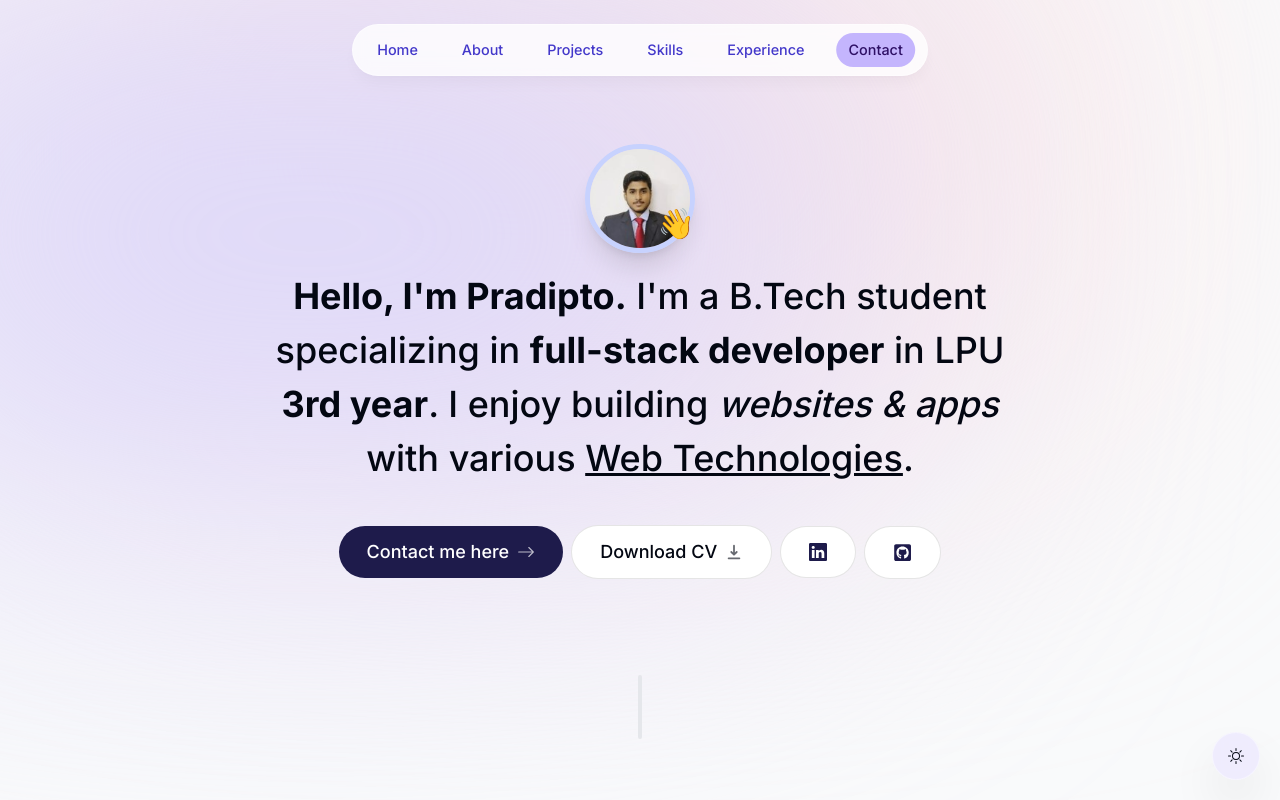
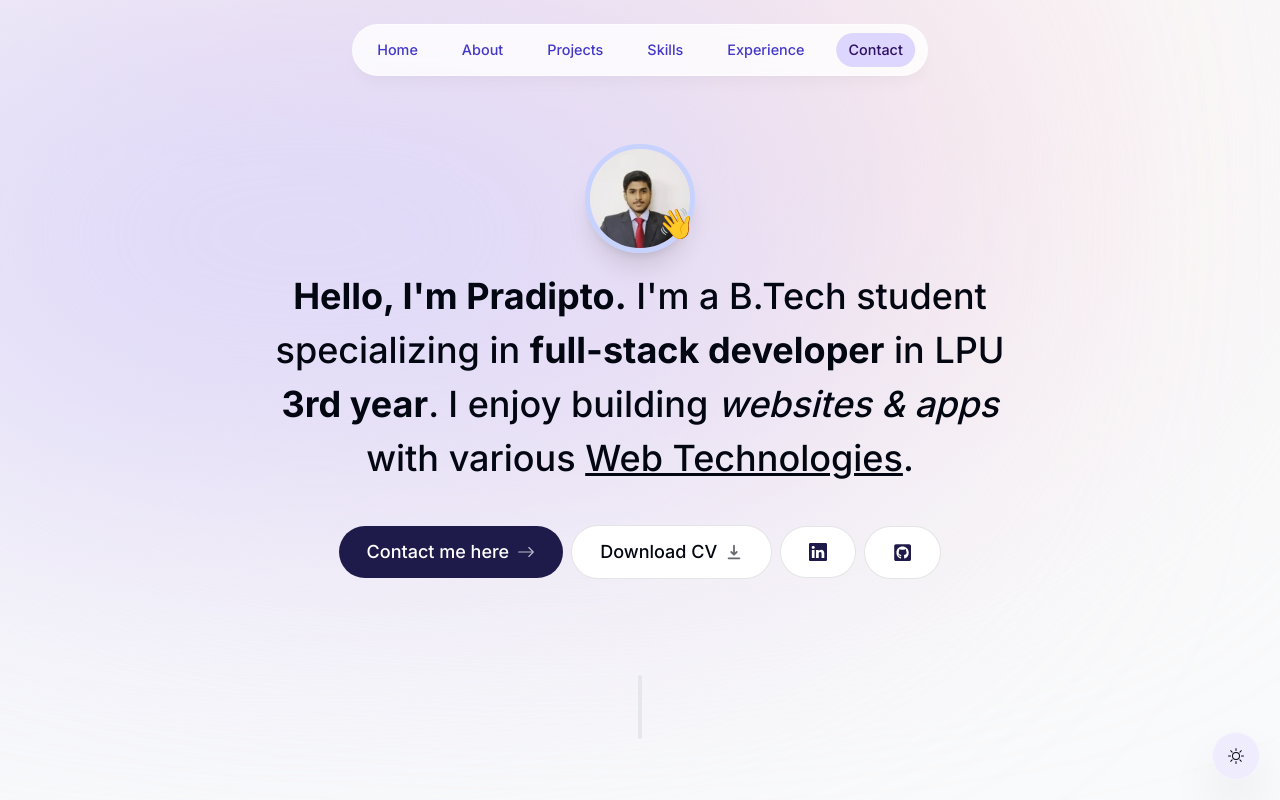
Before and after one commit to Pradipta7171/My-Portfolio, a Next.js app: page / in a window 1280 px wide. Shown: the top 800 px of the page. Built offline with nearby package versions, Linux system fonts and the light colour scheme; no server answers.

Commit message:
Update header.tsx

```diff
--- a/components/header.tsx
+++ b/components/header.tsx
@@ -47,7 +47,7 @@
                                     {
                                         link.name === activeSection && (
                                             <motion.span
-                                            className="bg-violet-300 rounded-full absolute inset-0 -z-10 dark:bg-gray-700"
+                                            className="bg-violet-200 rounded-full absolute inset-0 -z-10 dark:bg-gray-700"
                                             layoutId="activeSection"
                                             transition={{
                                               type: "spring",
```
